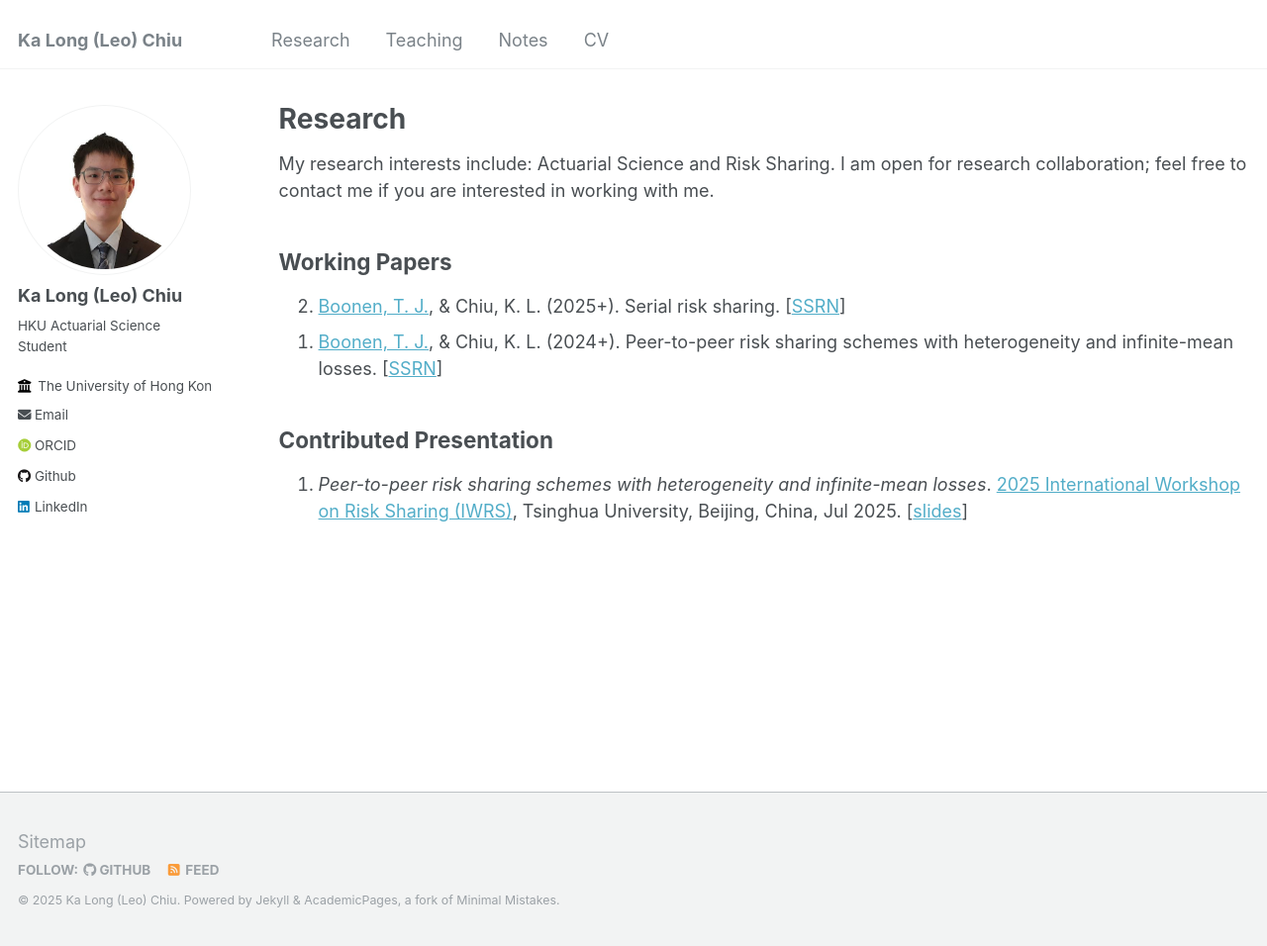
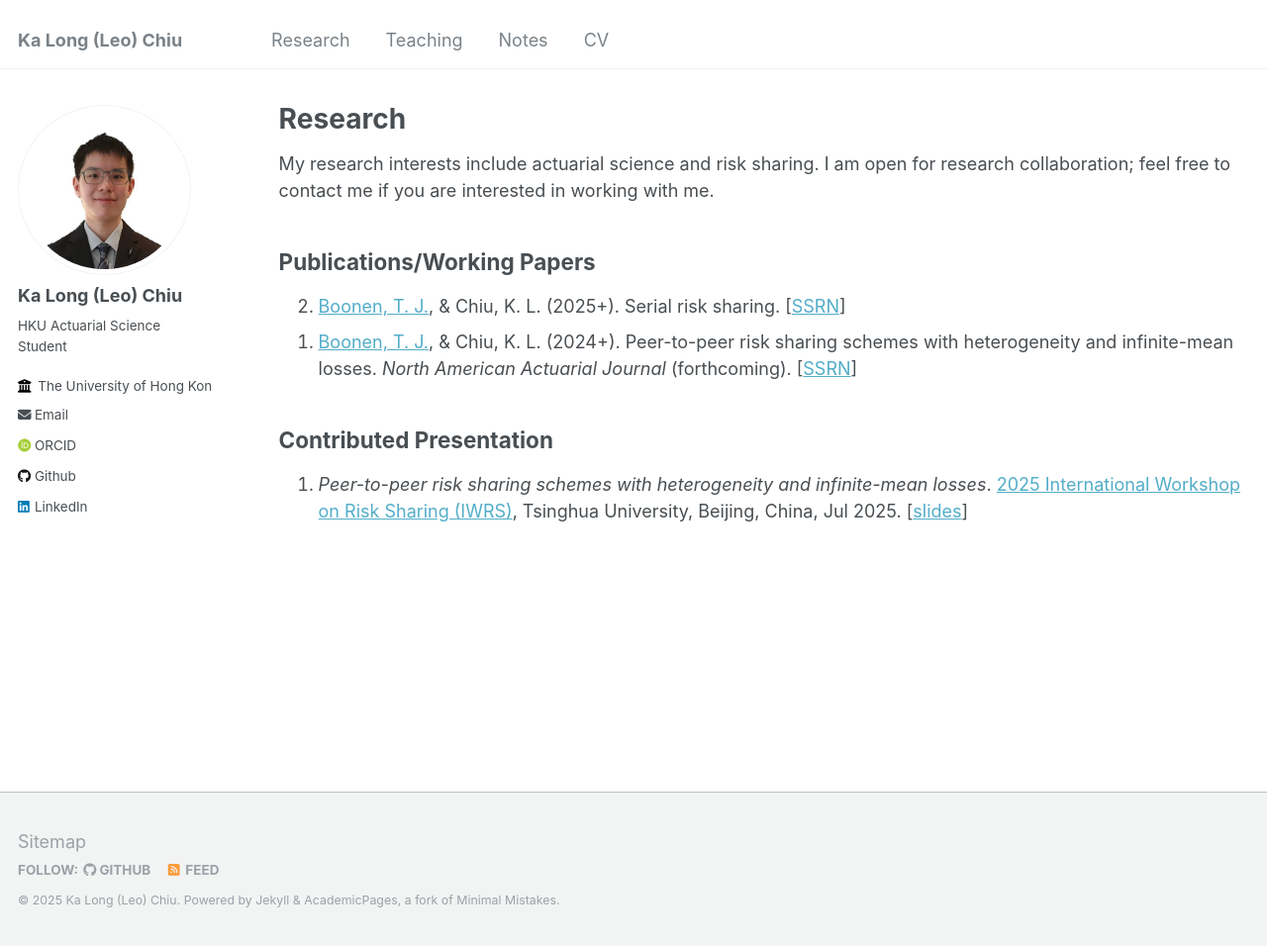
Before and after one commit to leochiukl/leochiukl.github.io, a Jekyll site: the page built from _pages/research.md, in a window 1280 px wide and 956 px high. Shown: the whole window at 99% size. Built offline with Jekyll 4.4.1, drawn with Linux system fonts in a browser that asks for light colours; some web fonts are replaced.

Commit message:
Update cv and research

```diff
--- a/_pages/research.md
+++ b/_pages/research.md
@@ -5,13 +5,13 @@ permalink: /research/
 ---
 
 {% include base_path %}
-My research interests include: Actuarial Science and Risk Sharing.  I am open
+My research interests include actuarial science and risk sharing. I am open
 for research collaboration; feel free to contact me if you are interested in
 working with me.
 
-## Working Papers
+## Publications/Working Papers
 0. [Boonen, T. J.](https://saasresearch.hku.hk/~tjboonen/), & Chiu, K. L. (2025+). Serial risk sharing. [[SSRN](https://papers.ssrn.com/abstract=5373316)]
-0. [Boonen, T. J.](https://saasresearch.hku.hk/~tjboonen/), & Chiu, K. L. (2024+). Peer-to-peer risk sharing schemes with heterogeneity and infinite-mean losses. [[SSRN](https://papers.ssrn.com/abstract=5013193)]
+0. [Boonen, T. J.](https://saasresearch.hku.hk/~tjboonen/), & Chiu, K. L. (2024+). Peer-to-peer risk sharing schemes with heterogeneity and infinite-mean losses. _North American Actuarial Journal_ (forthcoming). [[SSRN](https://papers.ssrn.com/abstract=5013193)]
 {: reversed="reversed"}
 
 ## Contributed Presentation
```
Also changed, not shown: _pages/cv.md (+1 -0 lines).
